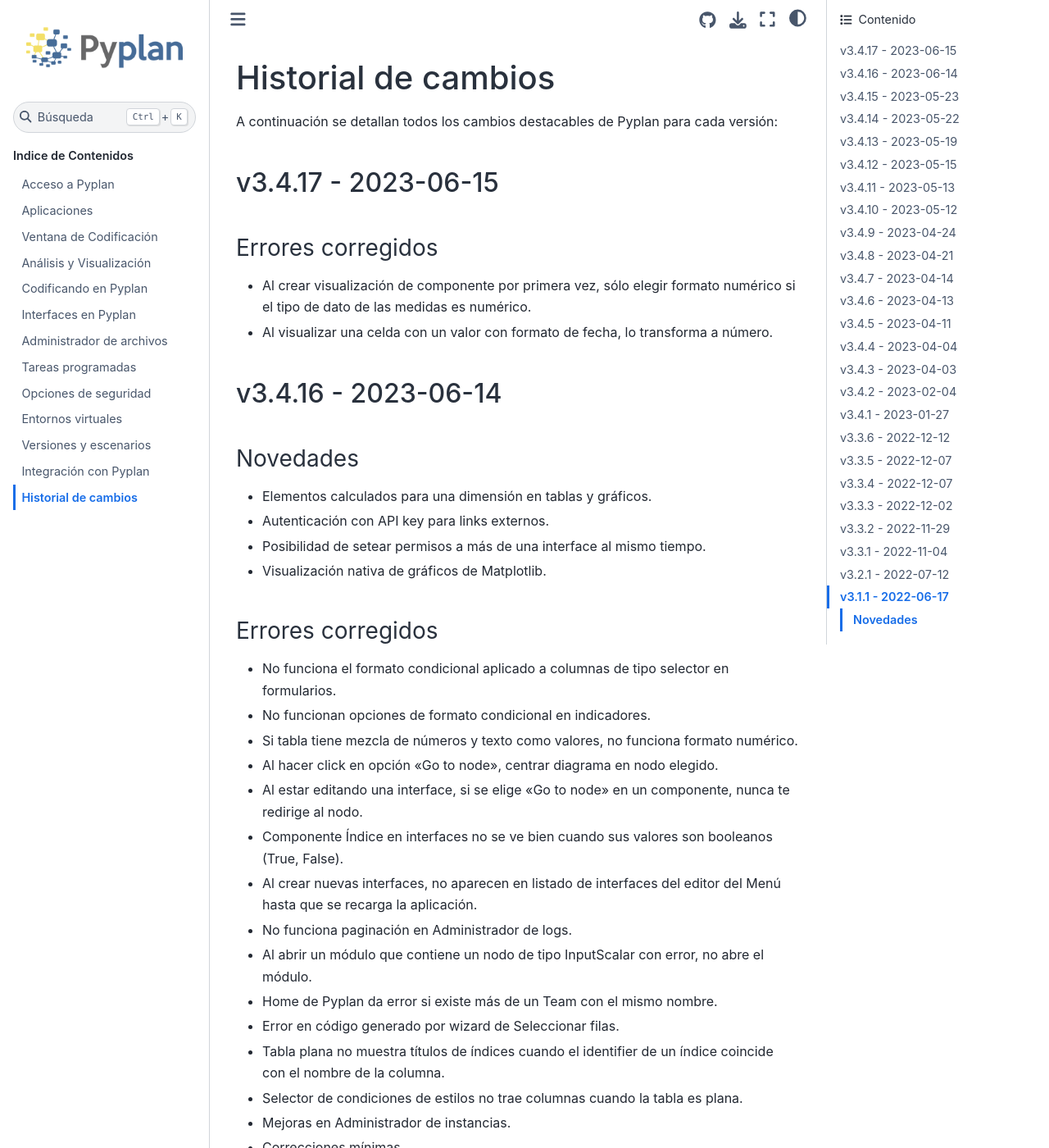
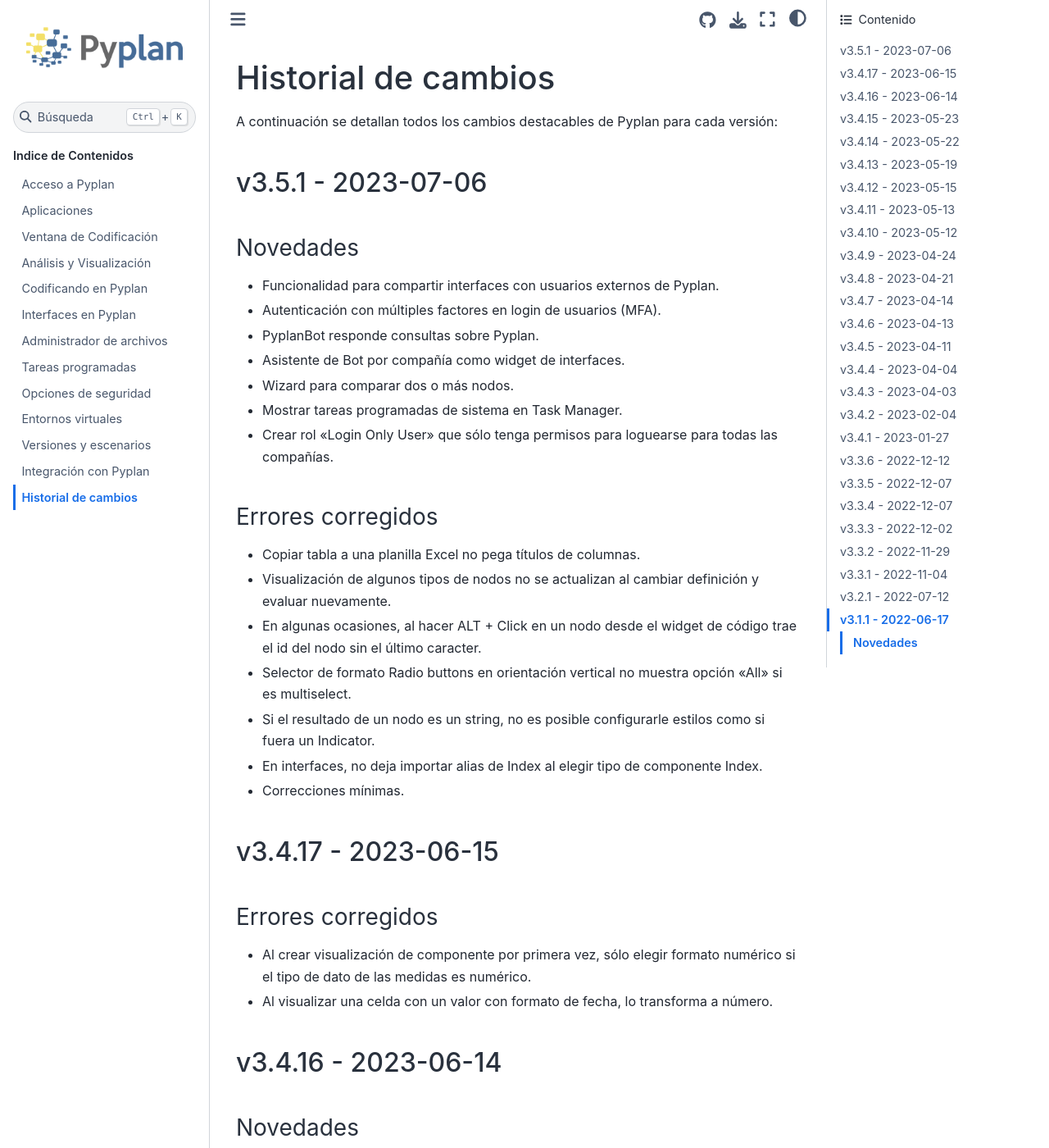
Before and after one commit to pyplan/pyplan, a Sphinx documentation site: the page built from docs/99_change_log/index.rst, in a window 1280 px wide and 1400 px high. Shown: the whole window at 82% size. Built offline with Sphinx 7.4.7 and the Sphinx Book theme 1.1.4, drawn with Linux system fonts in a browser that asks for light colours.

Commit message:
changelog v3.5.1

```diff
--- a/docs/99_change_log/index.rst
+++ b/docs/99_change_log/index.rst
@@ -2,6 +2,35 @@
 ====================
 
 A continuación se detallan todos los cambios destacables de Pyplan para cada versión:
+
+v3.5.1 - 2023-07-06
+--------------------
+
+---------
+Novedades
+---------
+
+- Funcionalidad para compartir interfaces con usuarios externos de Pyplan.
+- Autenticación con múltiples factores en login de usuarios (MFA).
+- PyplanBot responde consultas sobre Pyplan.
+- Asistente de Bot por compañía como widget de interfaces.
+- Wizard para comparar dos o más nodos.
+- Mostrar tareas programadas de sistema en Task Manager.
+- Crear rol "Login Only User" que sólo tenga permisos para loguearse para todas las compañías.
+
+
+------------------
+Errores corregidos
+------------------
+
+- Copiar tabla a una planilla Excel no pega títulos de columnas.
+- Visualización de algunos tipos de nodos no se actualizan al cambiar definición y evaluar nuevamente.
+- En algunas ocasiones, al hacer ALT + Click en un nodo desde el widget de código trae el id del nodo sin el último caracter.
+- Selector de formato Radio buttons en orientación vertical no muestra opción "All" si es multiselect.
+- Si el resultado de un nodo es un string, no es posible configurarle estilos como si fuera un Indicator.
+- En interfaces, no deja importar alias de Index al elegir tipo de componente Index.
+- Correcciones mínimas.
+
 
 v3.4.17 - 2023-06-15
 --------------------
```
Also changed, not shown: 1 other file.
